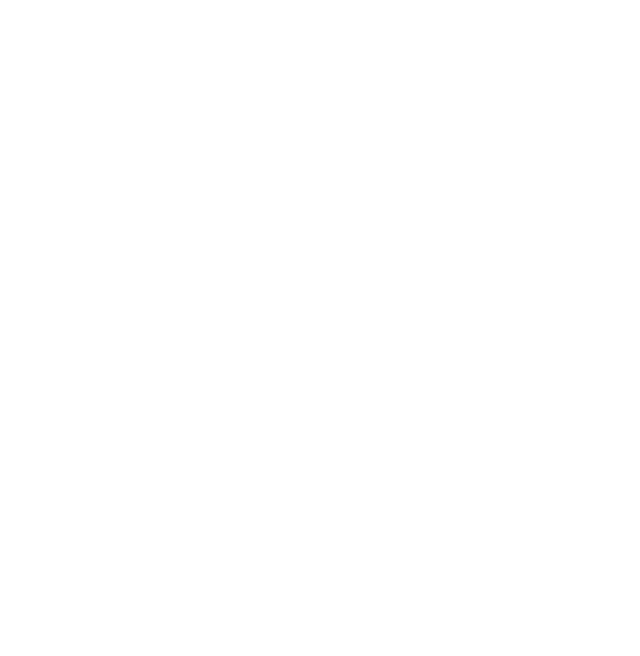
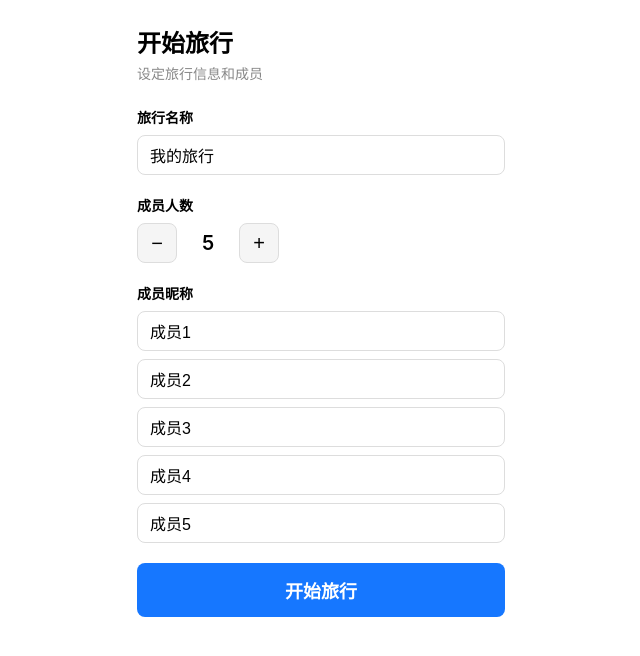
Before and after one commit to xinyuwto/trip-fee-calculator, a Vue app: page /#/ in a window 1280 px wide. Before the commit this address had no page. Shown: the top 656 px of the page, without its empty margins (319-959 px from the left). Built offline with nearby package versions, Linux system fonts and the light colour scheme.

Commit message:
feat: add InitView — trip setup page

```diff
--- a/src/router/index.js
+++ b/src/router/index.js
@@ -1,6 +1,9 @@
 import { createRouter, createWebHashHistory } from 'vue-router'
+import InitView from '../views/InitView.vue'
 
-const routes = []
+const routes = [
+  { path: '/', name: 'init', component: InitView }
+]
 
 const router = createRouter({
   history: createWebHashHistory(),
--- /dev/null
+++ b/src/views/InitView.vue
@@ -0,0 +1,92 @@
+<script setup>
+import { ref } from 'vue'
+import { useRouter } from 'vue-router'
+import { useTripStore } from '../stores/trip'
+
+const router = useRouter()
+const { trip, initTrip } = useTripStore()
+const memberCount = ref(5)
+const memberNames = ref(['成员1', '成员2', '成员3', '成员4', '成员5'])
+const tripName = ref('我的旅行')
+
+if (trip.value) {
+  router.replace('/expense')
+}
+
+function updateCount(n) {
+  const count = Math.max(2, Math.min(20, n))
+  memberCount.value = count
+  const current = memberNames.value
+  while (current.length < count) {
+    current.push(`成员${current.length + 1}`)
+  }
+  memberNames.value = current.slice(0, count)
+}
+
+function handleStart() {
+  const names = memberNames.value
+    .map(n => n.trim())
+    .filter(Boolean)
+  if (names.length < 2) return
+  initTrip(tripName.value.trim() || '我的旅行', names)
+  router.push('/expense')
+}
+</script>
+
+<template>
+  <div class="page init-page">
+    <h1>开始旅行</h1>
+    <p class="subtitle">设定旅行信息和成员</p>
+
+    <div class="form-group">
+      <label>旅行名称</label>
+      <input v-model="tripName" type="text" placeholder="我的旅行" maxlength="20" />
+    </div>
+
+    <div class="form-group">
+      <label>成员人数</label>
+      <div class="counter">
+        <button @click="updateCount(memberCount - 1)" :disabled="memberCount <= 2">−</button>
+        <span>{{ memberCount }}</span>
+        <button @click="updateCount(memberCount + 1)" :disabled="memberCount >= 20">+</button>
+      </div>
+    </div>
+
+    <div class="form-group">
+      <label>成员昵称</label>
+      <div class="member-names">
+        <input
+          v-for="(_, i) in memberCount"
+          :key="i"
+          v-model="memberNames[i]"
+          type="text"
+          :placeholder="`成员${i + 1}`"
+          maxlength="10"
+        />
+      </div>
+    </div>
+
+    <button class="btn-primary" @click="handleStart">开始旅行</button>
+  </div>
+</template>
+
+<style scoped>
+.init-page { padding: 24px 16px; max-width: 400px; margin: 0 auto; }
+h1 { font-size: 24px; margin-bottom: 4px; }
+.subtitle { color: #888; font-size: 14px; margin-bottom: 24px; }
+.form-group { margin-bottom: 20px; }
+.form-group label { display: block; font-size: 14px; font-weight: 600; margin-bottom: 8px; }
+input[type="text"] { width: 100%; padding: 10px 12px; font-size: 16px; border: 1px solid #ddd; border-radius: 8px; }
+.counter { display: flex; align-items: center; gap: 16px; }
+.counter button {
+  width: 40px; height: 40px; font-size: 20px; border: 1px solid #ddd;
+  border-radius: 8px; background: #f5f5f5; cursor: pointer;
+}
+.counter button:disabled { opacity: 0.4; cursor: default; }
+.counter span { font-size: 20px; font-weight: 600; min-width: 30px; text-align: center; }
+.member-names { display: flex; flex-direction: column; gap: 8px; }
+.btn-primary {
+  width: 100%; padding: 14px; font-size: 18px; font-weight: 600;
+  color: #fff; background: #1677ff; border: none; border-radius: 8px; cursor: pointer;
+}
+</style>
```
